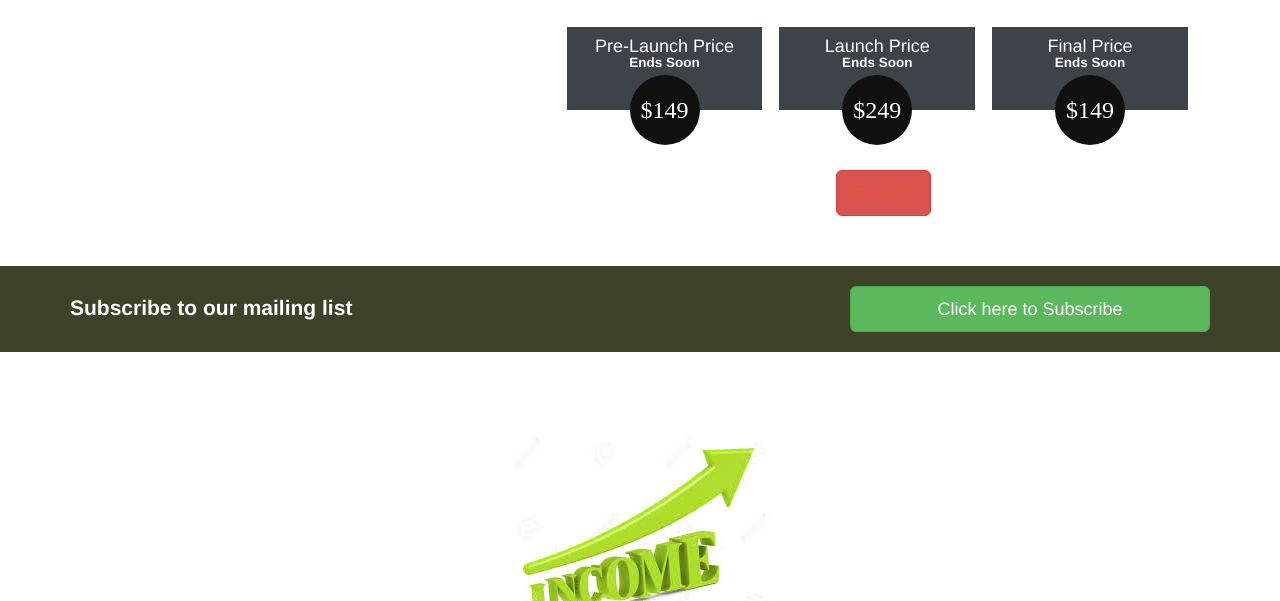
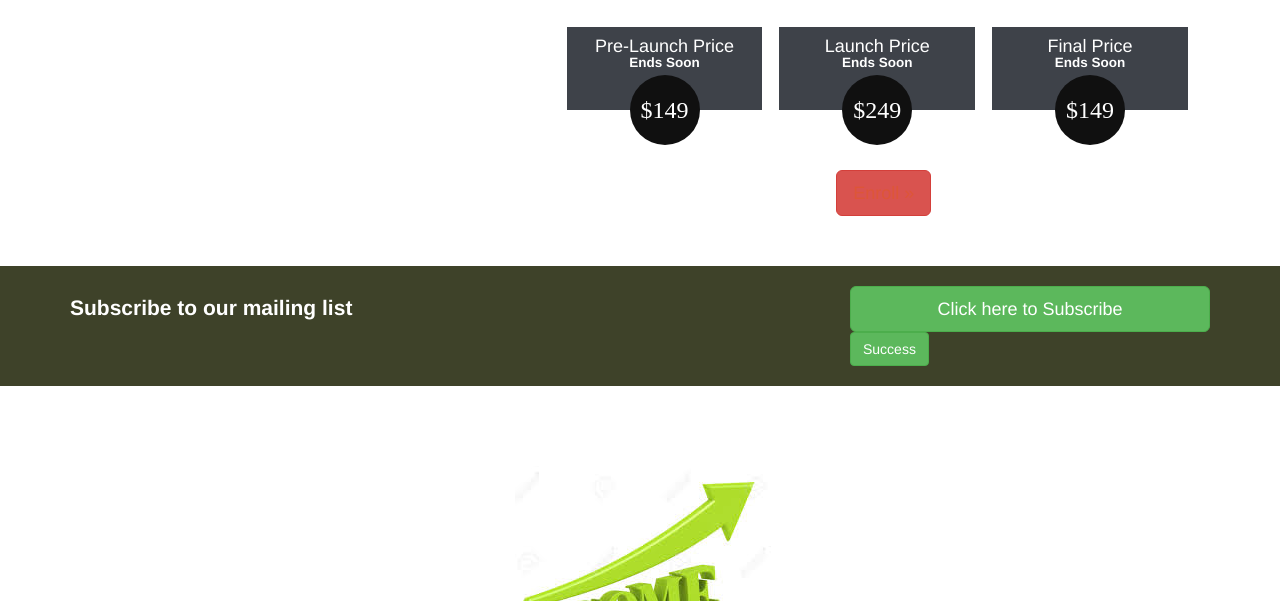
Before and after one commit to AdhiJordan/Java, a plain HTML site: page index.html in a window 1280 px wide. Shown: the part 199-800 px from the top of the page. Drawn offline with nearby package versions, Linux system fonts and the light colour scheme.

Commit message:
new changes success

```diff
--- a/assests/css/custom.css
+++ b/assests/css/custom.css
@@ -567,3 +567,7 @@ button[type="submit"]:hover {
 .page-title-contact {
 	margin-left: 60px;
 }
+
+.override-Button{
+	color: blue;
+}
--- a/index.html
+++ b/index.html
@@ -112,6 +112,9 @@
 					<button class="btn btn-success btn-lg btn-block" data-toggle="modal" data-target="#myModal">
 						Click here to Subscribe
 					</button>
+
+					<button type="button" class="btn btn-success override-Button">Success</button>
+
 				</div>
 			</div>
 			</section>
```
